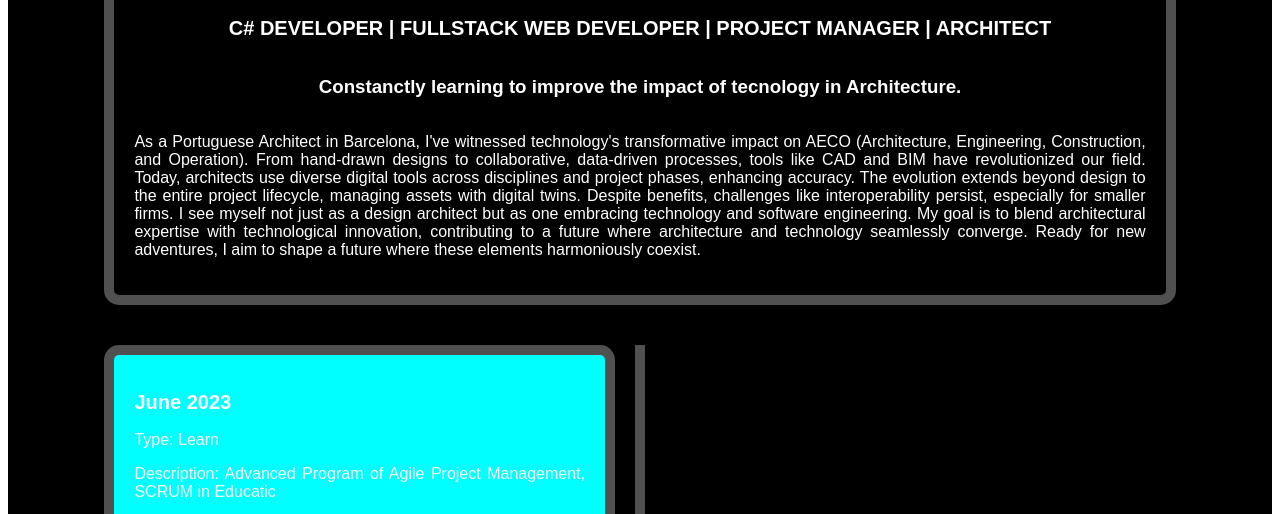
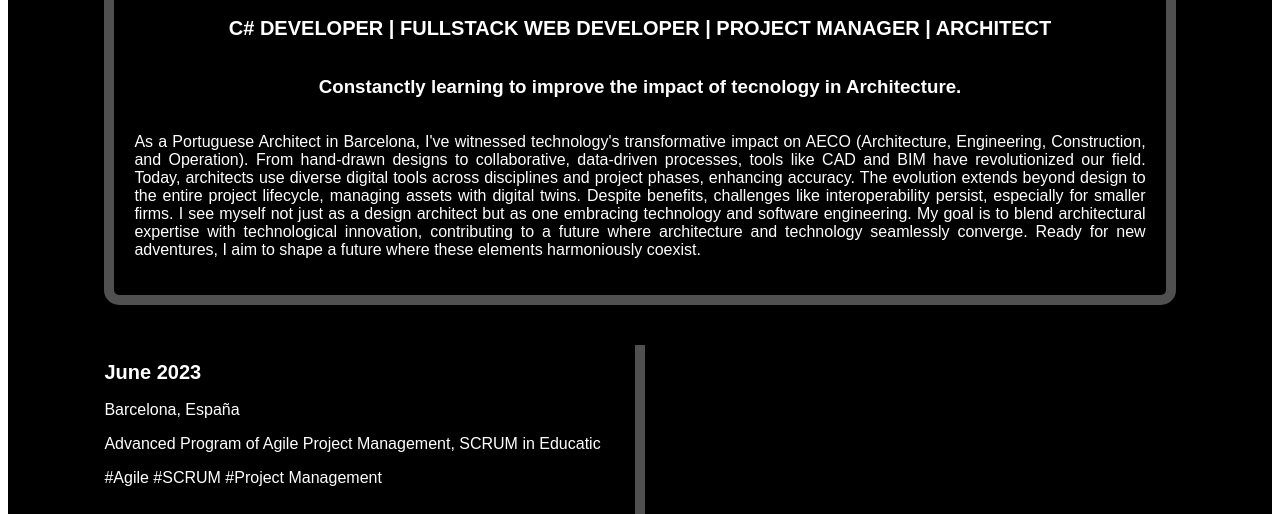
Before and after one commit to VanessaCavaco/Life-Line, a plain HTML site: page index.html in a window 1280 px wide. Shown: the part 267-781 px from the top of the page. Drawn offline with Linux system fonts and the light colour scheme.

Commit message:
Life and other events chnages

```diff
--- a/static/assets/data/events.json
+++ b/static/assets/data/events.json
@@ -1,12 +1,4 @@
 [
-    {
-        "month": "July",
-        "year": "1990",
-        "type": "Life",
-        "description": "I was born",
-        "where": "São Miguel, Açores, Portugal",
-        "keywords":["Azores"]
-    },
     {
         "month": "November",
         "year": "2015",
@@ -78,7 +70,8 @@
         "type": "Project",
         "description": "Revit Trainer until 2019",
         "more": "I have carried out different types of training, individual and for groups of 25 people with a duration of 100 hours through Barcelona Activa, among other companies.",
-        "where": "Barcelona, España"
+        "where": "Barcelona, España",
+        "keywords":[]
     },
     {
         "month": "December",
@@ -86,7 +79,8 @@
         "type": "Project",
         "description": "Revit Trainer until 2019",
         "more": "I have carried out different types of training, individual and for groups of 25 people with a duration of 100 hours through Barcelona Activa, among other companies.",
-        "where": "Barcelona, España"
+        "where": "Barcelona, España",
+        "keywords":[]
     },
     {
         "month": "April",
--- a/static/html/life.html
+++ b/static/html/life.html
@@ -7,7 +7,14 @@
     <title>Life</title>
 </head>
 <body>
-    <h1>Life</h1>
-    <div id="lifeEvents-container"></div>
+    <div class="lifeEvents-container">
+        <div class="point">
+
+        </div>
+        <div  class="life-textContainer">
+            <h2 class="aboutMe-h2" >July 1990</h2>
+            <h3 class="aboutMe-h3" >I was born in Azores, Portugal</h3>
+        </div>
+    </div>
 </body>
 </html>
--- a/static/js/app.js
+++ b/static/js/app.js
@@ -89,18 +89,26 @@ async function addEvents() {
     return;
   }
   eventsData.forEach(event => {
-    //get the conainer accordingly with the year and event type
+    //get the container accordingly with the year and event type
     const yearContainer = document.getElementById(`${event.year}`);
     const yearRightDiv = yearContainer.querySelectorAll('.year-right')[0];
     const yearLeftDiv = yearContainer.querySelectorAll('.year-left')[0];
 
+    //Keywords to string
+    let keywordsString = "#";
+    if(event.keywords.length>0){
+      keywordsString += event.keywords.join(" #");
+    } else{
+      keywordsString = "";
+    }
+
     const eventsHtml =  `
-    <div class = "event">
-      <h2>${event.month} ${event.year}</h2>
-      <p>Type: ${event.type}</p>
-      <p>Description: ${event.description}</p>
-      <p>Where: ${event.where}</p>
-      ${event.more ? `<p>More: ${event.more}</p>` : ''}
+    <div class = "event-${event.type}">
+    <h2>${event.month} ${event.year}</h2>
+    <p>${event.where}</p>
+    <p>${event.description}</p>
+    ${event.more ? `<p>${event.more}</p>` : ''}
+    ${keywordsString ? `<p>${keywordsString}</p>` : ''}
     </div>
      `
     // Append the generated HTML to the container
@@ -121,6 +129,8 @@ document.addEventListener('DOMContentLoaded', async () => {
   await loadEventsContainer("aboutMe");
   //loads Years Structure
   await loadEventsContainer("yearsStructure");
+  // loads Life page
+  await loadEventsContainer("life");
   //add years divs
   for(let year in uniqueYears){
     addYear(uniqueYears[year]);
```
